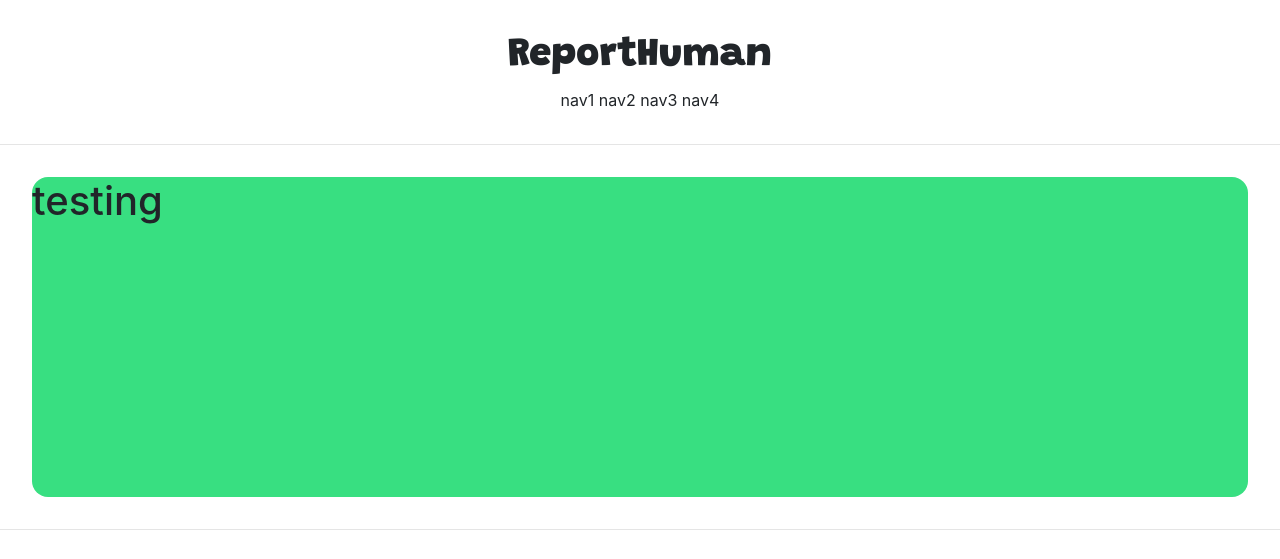
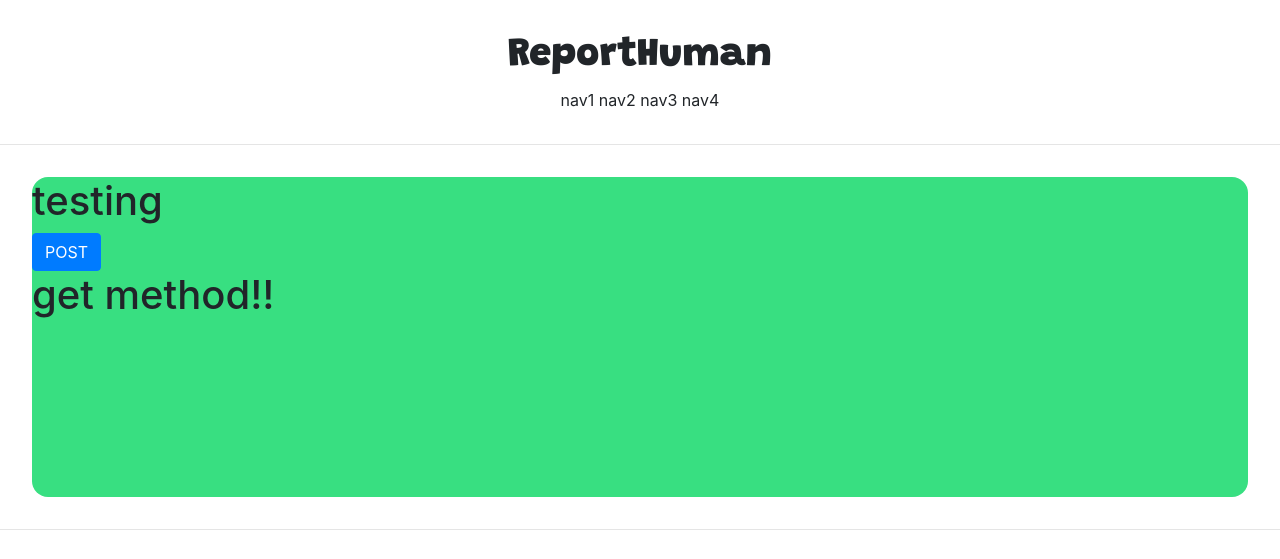
Before and after one commit to minkwan4/reporthuman, a Django app: page /account/hello_world/ in a window 1280 px wide. Shown: the top 559 px of the page. Run offline with Django 3.2, Linux system fonts and the light colour scheme.

Commit message:
django course 16 commit

```diff
--- a/accountapp/templates/accountapp/hello_world.html
+++ b/accountapp/templates/accountapp/hello_world.html
@@ -7,6 +7,16 @@
             margin: 2rem;">
     <h1>testing</h1>
 
+    <form action="/account/hello_world/" method="post">
+        {% csrf_token %}
+        <input type="submit" class="btn btn-primary" value="POST">
+    </form>
+
+    <h1>
+        {{ text }}
+
+    </h1>
+
 </div>
 
 
--- a/accountapp/views.py
+++ b/accountapp/views.py
@@ -4,4 +4,10 @@ from django.shortcuts import render
 # Create your views here.
 
 def hello_world(request):
-    return render(request, 'accountapp/hello_world.html')
+
+    if request.method == "POST":
+        return render(request, 'accountapp/hello_world.html',
+                    context={'text': 'post method!!'})
+    else:
+        return render(request, 'accountapp/hello_world.html',
+                    context={'text': 'get method!!'})
```
